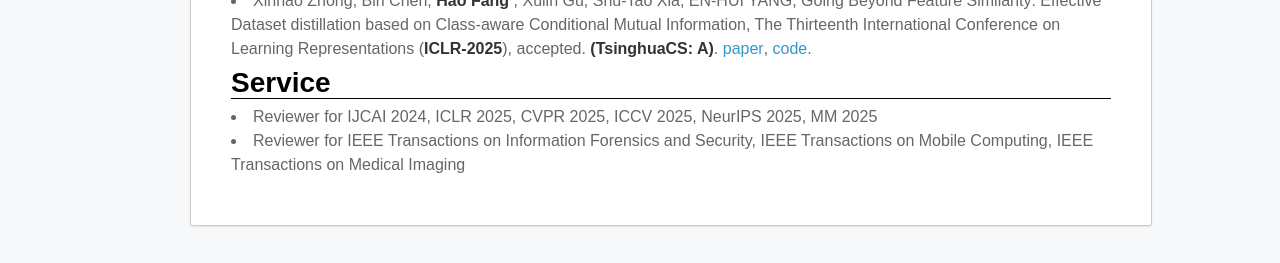
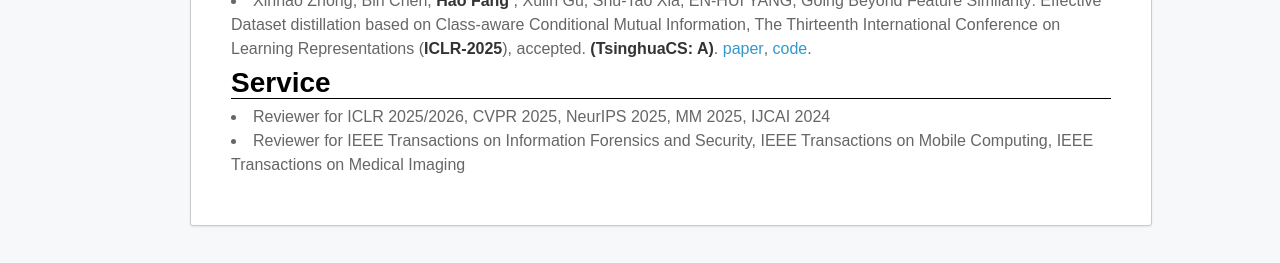
Before and after one commit to ffhibnese/ffhibnese.github.io, a Jekyll site: the page built from index.md, in a window 1280 px wide and 1368 px high. Shown: the part 1102-1365 px from the top of the window. Built offline with Jekyll 4.4.1, drawn with Linux system fonts in a browser that asks for light colours; nearby versions of some CDN libraries; our own code applies the rules of GitHub Pages for plain Markdown files.

Commit message:
Update index.md

```diff
--- a/index.md
+++ b/index.md
@@ -70,7 +70,7 @@
   <tr>
     <td width="100%">
       <h2>Service</h2>
-      <li>Reviewer for IJCAI 2024, ICLR 2025, CVPR 2025, ICCV 2025, NeurIPS 2025, MM 2025</li>
+      <li>Reviewer for ICLR 2025/2026, CVPR 2025, NeurIPS 2025, MM 2025, IJCAI 2024</li>
       <li>Reviewer for IEEE Transactions on Information Forensics and Security, IEEE Transactions on Mobile Computing, IEEE Transactions on Medical Imaging</li>
     </td>
   </tr>
```
